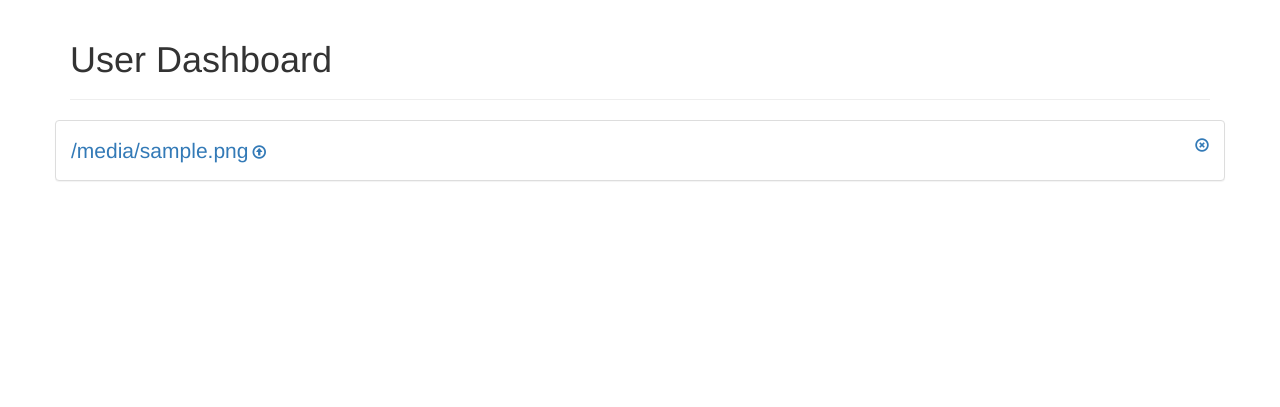
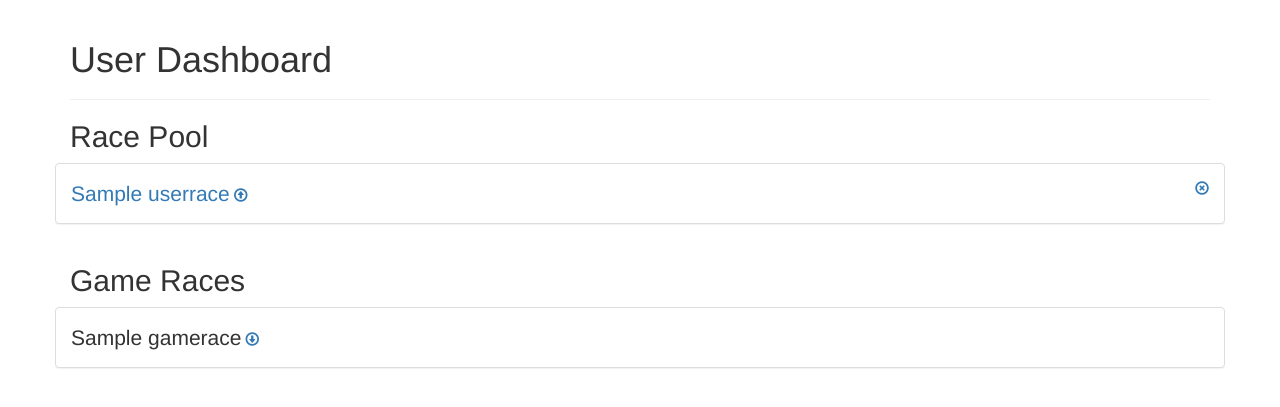
Before and after one commit to jbradberry/django-starsweb, a Django app: template starsweb/templates/starsweb/user_dashboard.html in a window 1280 px wide. Shown: the top 407 px of the page. Run offline with Django 3.2, Linux system fonts and the light colour scheme; the template is opened without the code that fills it: most values are stand-ins (such as "Sample title", 1, 10 or a date in 2020); some libraries are stand-ins or nearby versions.

Commit message:
Added the official game races to the user dashboard.

```diff
--- a/starsweb/templates/starsweb/user_dashboard.html
+++ b/starsweb/templates/starsweb/user_dashboard.html
@@ -6,7 +6,9 @@
 
 {% block content %}
 
-{% for rf in racefiles %}
+<h2>Race Pool</h2>
+
+{% for rf in userraces %}
 <div class="row">
 <div class="panel panel-default">
 
@@ -29,4 +31,22 @@
 </div>
 </div>
 {% endfor %}
+
+<h2>Game Races</h2>
+
+{% for rf in gameraces %}
+<div class="row">
+<div class="panel panel-default">
+
+<div class="panel-body">
+<span class="lead">{{ rf }}</span>
+
+<a href="{% url 'race_download' game_slug=rf.race.game.slug race_slug=rf.race.slug %}">
+<span class="glyphicon glyphicon-download"></span></a>
+</div>
+
+</div>
+</div>
+{% endfor %}
+
 {% endblock %}
--- a/starsweb/views.py
+++ b/starsweb/views.py
@@ -386,7 +386,10 @@ class UserDashboard(TemplateView):
 
     def get_context_data(self, **kwargs):
         context = {
-            'racefiles': models.UserRace.objects.filter(user=self.request.user),
+            'userraces': models.UserRace.objects.filter(
+                user=self.request.user),
+            'gameraces': models.GameRace.objects.filter(
+                race__ambassadors__user=self.request.user),
             'new_form': forms.UserRaceForm(),
             'upload_form': forms.RaceFileForm()
         }
```
